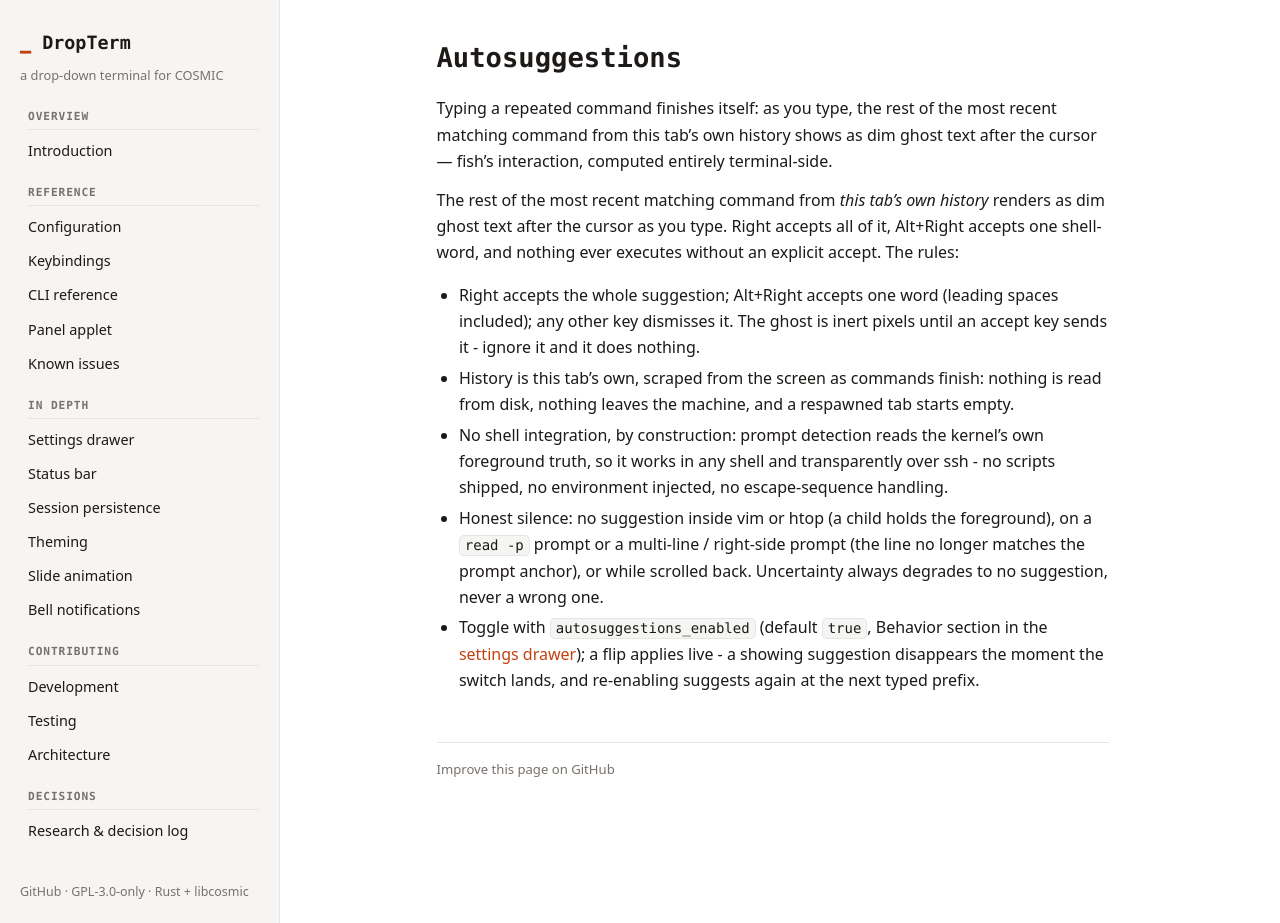
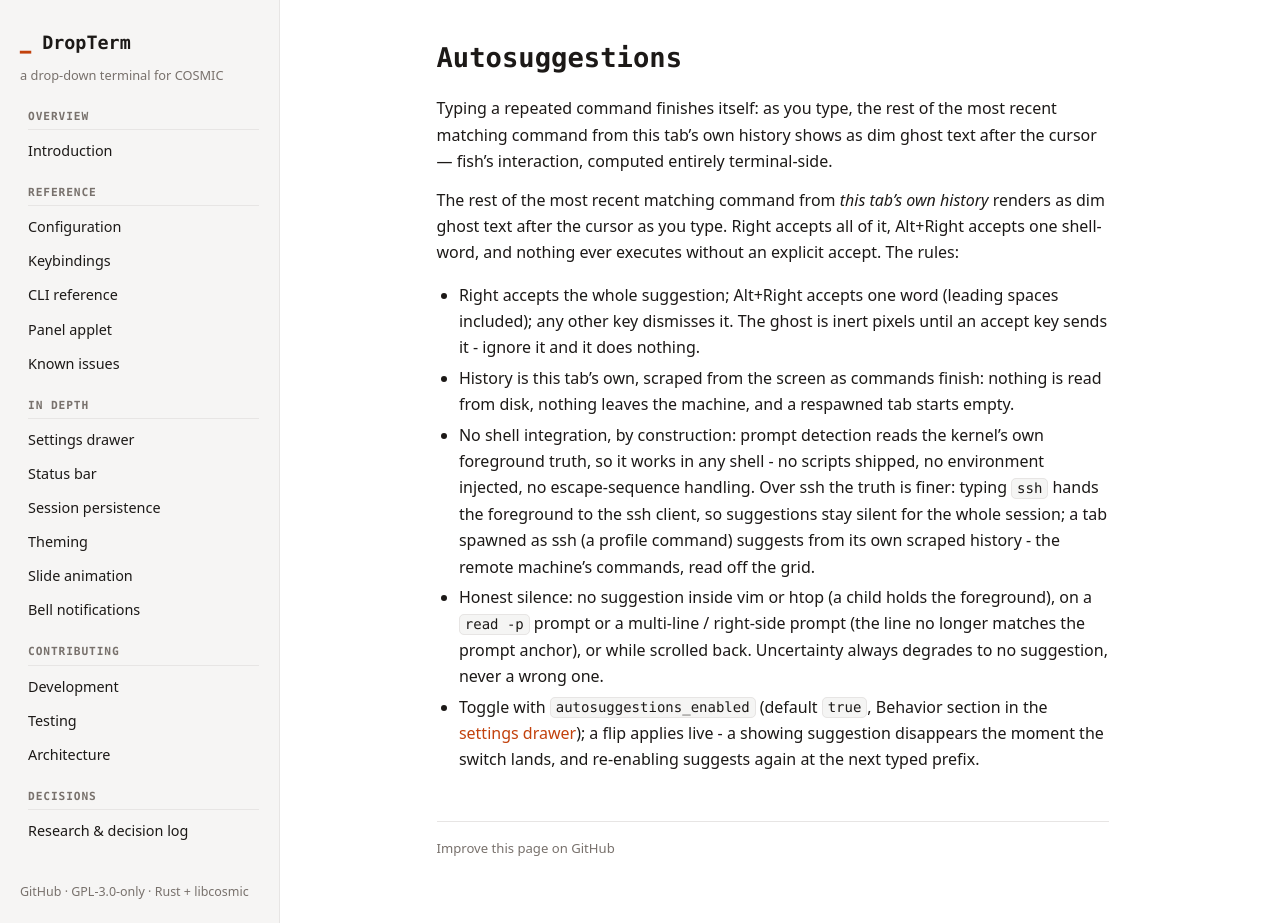
Before and after one commit to l1br3-io/cosmic-ext-dropterm, a Jekyll site: the page built from docs/autosuggestions.md, in a window 1280 px wide and 923 px high. Built offline with Jekyll 4.4.1, drawn with Linux system fonts in a browser that asks for light colours; our own code applies the rules of GitHub Pages for plain Markdown files.

Commit message:
docs: autosuggestions' ssh truth — typed ssh is silence (the client holds the foreground), a spawned-as-ssh tab suggests from its scraped grid

```diff
--- a/docs/autosuggestions.md
+++ b/docs/autosuggestions.md
@@ -6,6 +6,6 @@ The rest of the most recent matching command from *this tab's own history* rende
 
 - Right accepts the whole suggestion; Alt+Right accepts one word (leading spaces included); any other key dismisses it. The ghost is inert pixels until an accept key sends it - ignore it and it does nothing.
 - History is this tab's own, scraped from the screen as commands finish: nothing is read from disk, nothing leaves the machine, and a respawned tab starts empty.
-- No shell integration, by construction: prompt detection reads the kernel's own foreground truth, so it works in any shell and transparently over ssh - no scripts shipped, no environment injected, no escape-sequence handling.
+- No shell integration, by construction: prompt detection reads the kernel's own foreground truth, so it works in any shell - no scripts shipped, no environment injected, no escape-sequence handling. Over ssh the truth is finer: typing `ssh` hands the foreground to the ssh client, so suggestions stay silent for the whole session; a tab spawned as ssh (a profile command) suggests from its own scraped history - the remote machine's commands, read off the grid.
 - Honest silence: no suggestion inside vim or htop (a child holds the foreground), on a `read -p` prompt or a multi-line / right-side prompt (the line no longer matches the prompt anchor), or while scrolled back. Uncertainty always degrades to no suggestion, never a wrong one.
 - Toggle with `autosuggestions_enabled` (default `true`, Behavior section in the [settings drawer](settings.md)); a flip applies live - a showing suggestion disappears the moment the switch lands, and re-enabling suggests again at the next typed prefix.
```
